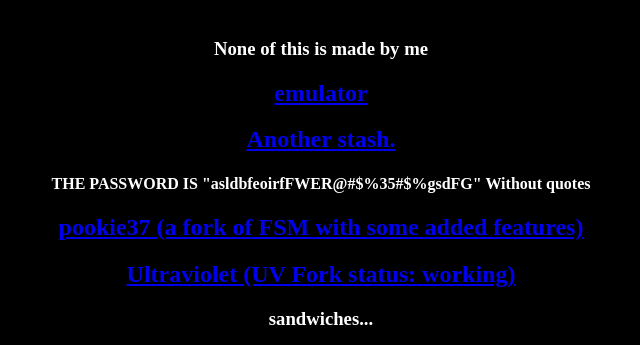
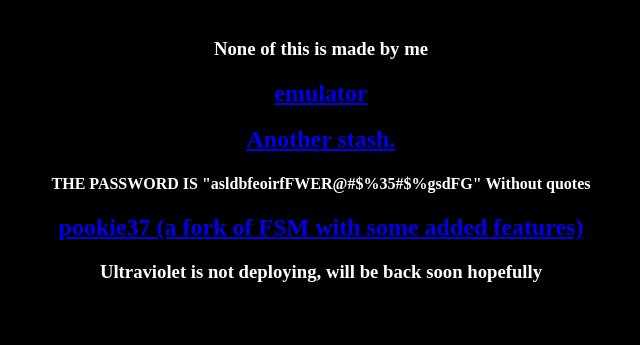
Before and after one commit to dwadops/dwadops.github.io, a plain HTML site: page index.html in a window 1280 px wide. Shown: the part 151-496 px from the top of the page, without its empty margins (319-959 px from the left). Drawn offline with Linux system fonts and the light colour scheme.

Commit message:
Update index.html

```diff
--- a/index.html
+++ b/index.html
@@ -36,8 +36,7 @@
 <h2 style="color:white;"><a href="https://jamesmanogutemberg.github.io/">Another stash.</a></h2>
 	  <h4 style="color:white;">THE PASSWORD IS "asldbfeoirfFWER@#$%35#$%gsdFG" Without quotes</h4>
 <h2 style="color:white;"><a href="/pookie37.github.io">pookie37 (a fork of FSM with some added features)</a></h2>
-<h2 style="color:white;"><a href="https://scientific-norah-dwadops.koyeb.app/">Ultraviolet (UV Fork status: working)</a></h2>
-    <h3 style="color:white;"> sandwiches... </h3>
+  <h3 style="color:white;">Ultraviolet is not deploying, will be back soon hopefully</h3>
     <hz>
 
 
```
